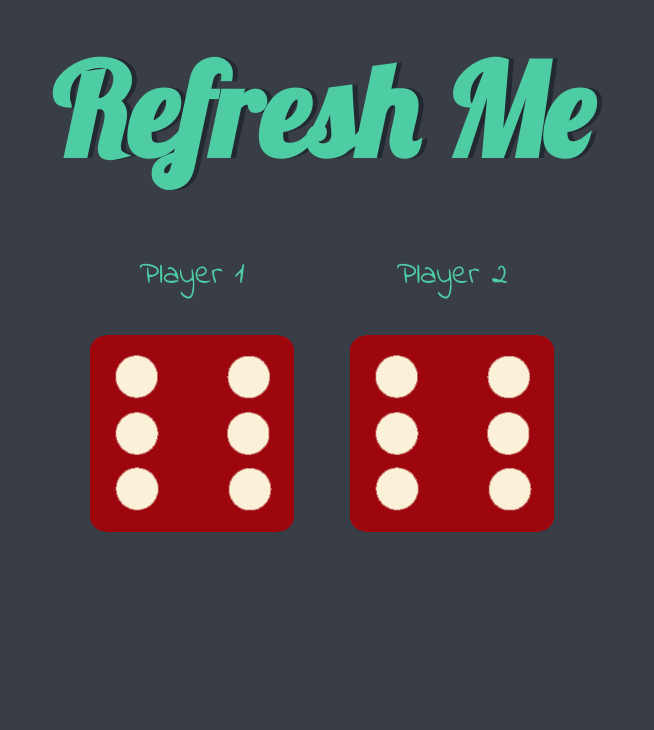
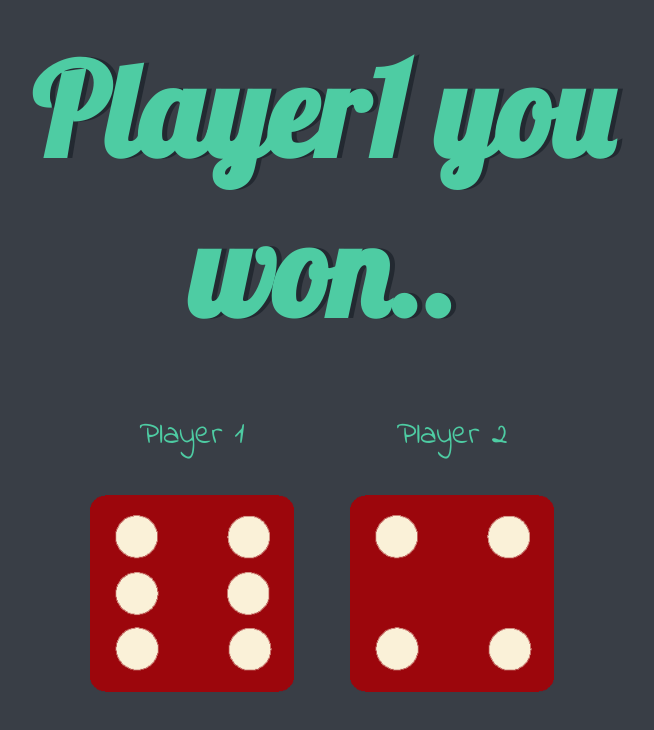
Before and after one commit to rekham13/Dicee-Game, a plain HTML site: page index.html in a window 1280 px wide. Shown: the whole page, without its empty margins (318-972 px from the left). Drawn offline with Linux system fonts and the light colour scheme.

Commit message:
js changes

```diff
--- a/index.html
+++ b/index.html
@@ -10,7 +10,7 @@
   <body>
 
     <div class="container">
-      <h1>Refresh Me</h1>
+      <h1 class="h1">Refresh Me</h1>
 
       <div class="dice">
         <p>Player 1</p>
--- a/script.js
+++ b/script.js
@@ -1 +1,22 @@
-randomNumber=Math.floor(Math.random()*6)+1;
+var randomNumber1=Math.floor(Math.random()*6)+1;
+var randomDiceImage="dice" + randomNumber1 + ".png";
+var randomImageSrc="images/" + randomDiceImage;
+
+var image1=document.querySelectorAll("img")[0];
+image1.setAttribute("src",randomImageSrc);
+
+
+var randomNumber2=Math.floor(Math.random()*6)+1;
+var randomDiceImage="dice" + randomNumber2 + ".png";
+var randomImageSrc="images/" + randomDiceImage;
+
+var image2=document.querySelectorAll("img")[1];
+image2.setAttribute("src",randomImageSrc);
+
+if(randomNumber1 > randomNumber2){
+    document.querySelector("h1").innerHTML= "Player1 you won..";
+}else if(randomNumber1 < randomNumber2){
+    document.querySelector("h1").innerHTML= "Player2 you won..";
+}else {
+    document.querySelector("h1").innerHTML= "draw..";
+}
```
